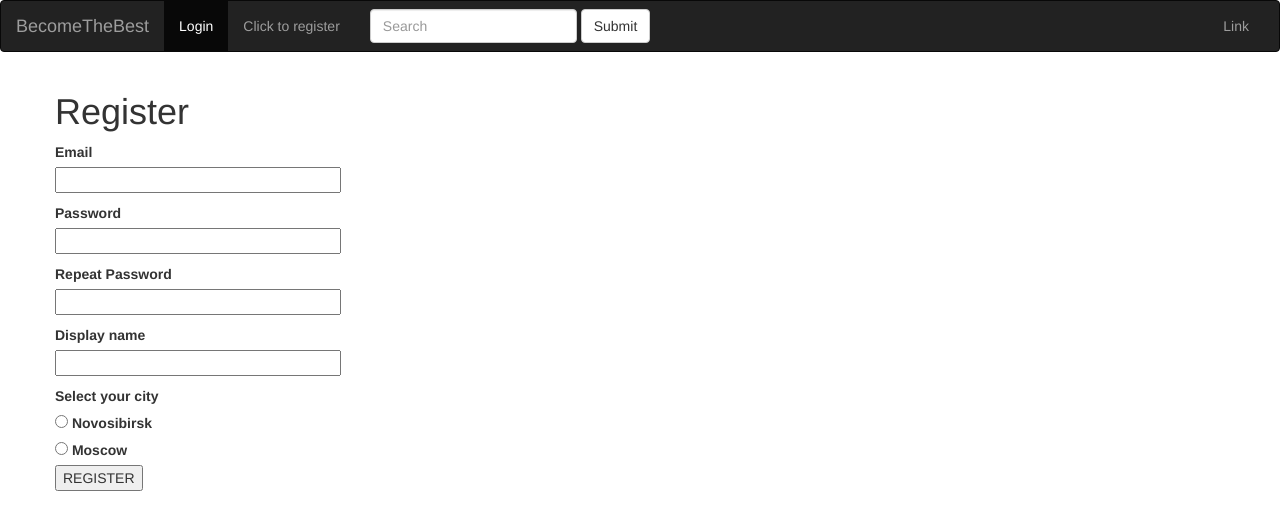
After one commit to Habatoo/sportApp2, a Flask app: page /register in a window 1280 px wide. The commit adds this page. Shown: the top 530 px of the page. Run offline with Flask 2, Linux system fonts and the light colour scheme; some libraries are stand-ins or nearby versions.

Commit message:
add login, logout, register, user tags

```diff
--- a/blueprints/posts/templates/posts/post_detail.html
+++ b/blueprints/posts/templates/posts/post_detail.html
@@ -1,7 +1,4 @@
-{% extends 'base.html' %} {% block title %} {{ post.title }} {% endblock %} {% block content_title %}
-<div class="tags">
-</div>
-{{ post.title }} {% endblock %} {% block content %}
+{% extends 'base.html' %} {% block title %} {{ post.title }} {% endblock %} {% block content_title %} {{ post.title }} {% endblock %} {% block content %}
 <div class="tags">
     {% for tag in tags %}
     <a href="{{ url_for('posts.tag_detail', slug=tag.slug) }}">
--- /dev/null
+++ b/forms.py
@@ -0,0 +1,57 @@
+from flask_wtf import FlaskForm
+from wtforms import StringField, PasswordField, BooleanField, SubmitField, SelectField, RadioField
+from wtforms.validators import ValidationError, DataRequired, Email, EqualTo, Length
+from wtforms import TextAreaField
+from models import *
+
+
+cities = [
+        {'label': 'Novosibirsk', 'value': 'Novosibirsk'},
+        {'label': 'Moscow', 'value': 'Moscow'},
+        ]
+
+class LoginForm(FlaskForm):
+    email = StringField('Email', validators=[DataRequired()])
+    password = PasswordField('Password', validators=[DataRequired()])
+    remember_me = BooleanField('Remember Me')
+    submit = SubmitField('Sign In')
+
+class RegistrationForm(FlaskForm):
+    email = StringField('Email', validators=[DataRequired(), Email()])
+    password = PasswordField('Password', validators=[DataRequired()])
+    password2 = PasswordField(
+        'Repeat Password', validators=[DataRequired(), EqualTo('password')])
+    username = StringField('Display name', validators=[DataRequired()])
+    city = RadioField('Select your city', default = '', validators=[DataRequired()],
+                    choices=[(city['label'], city['value']) for city in cities])
+
+    submit = SubmitField('Register')
+
+    def validate_username(self, username):
+        user = User.query.filter_by(username=username.data).first()
+        if user is not None:
+            raise ValidationError('Please use a different username.')
+
+    def validate_email(self, email):
+        email = User.query.filter_by(email=email.data).first()
+        if email is not None:
+            raise ValidationError('Please use a different email.')
+
+# class EditProfileForm(FlaskForm):
+#     username = StringField('Username', validators=[DataRequired()])
+#     about_me = TextAreaField('About me', validators=[Length(min=0, max=140)])
+#     submit = SubmitField('Submit')
+
+#     def __init__(self, original_username, *args, **kwargs):
+#         super(EditProfileForm, self).__init__(*args, **kwargs)
+#         self.original_username = original_username
+
+#     def validate_username(self, username):
+#         if username.data != self.original_username:
+#             user = User.query.filter_by(username=self.username.data).first()
+#             if user is not None:
+#                 raise ValidationError('Please use a different username.')
+
+# class PostForm(FlaskForm):
+#     post = TextAreaField('Say something', validators=[DataRequired(), Length(min=1, max=140)])
+#     submit = SubmitField('Submit')
--- a/templates/base.html
+++ b/templates/base.html
@@ -25,10 +25,20 @@
             <!-- Collect the nav links, forms, and other content for toggling -->
             <div class="collapse navbar-collapse" id="bs-example-navbar-collapse-1">
                 <ul class="nav navbar-nav">
-                    <li><a href="{{ url_for('users.index')}}">User</a></li>
-                    <li><a href="{{ url_for('posts.index')}}">Posts</a></li>
-                    <li><a href="{{ url_for('events.index')}}">Events</a></li>
 
+                    {% if current_user.is_anonymous %}
+                    <li class="nav-item active ">
+                        <a href="{{ url_for( 'login') }} ">Login</a>
+                    </li>
+                    <li class="nav-item ">
+                        <a class="nav-link " href="{{ url_for( 'register') }} ">Click to register</a>
+                    </li>
+                    {% else %}
+                    <li class="nav-item "><a href="{{ url_for('users.index')}}">User</a></li>
+                    <li class="nav-item "><a href="{{ url_for('posts.index')}}">Posts</a></li>
+                    <li class="nav-item "><a href="{{ url_for('events.index')}}">Events</a></li>
+                    <li class="nav-item "><a class="nav-link " href="{{ url_for( 'logout') }} ">Logout</a></li>
+                    {% endif %}
                 </ul>
                 <form class="navbar-form navbar-left">
                     <div class="form-group">
--- /dev/null
+++ b/templates/register.html
@@ -0,0 +1,40 @@
+{% extends "base.html" %} {% block content %}
+<h1>Register</h1>
+<form action="" method="post">
+    {{ form.hidden_tag() }}
+    <p>
+        {{ form.email.label }}<br> {{ form.email(size=32) }} {% for error in form.email.error %}
+        <span style="color: red;">[{{ error }}]</span> {% endfor %}
+    </p>
+    <p>
+        {{ form.password.label }}<br> {{ form.password(size=32) }} {% for error in form.password.errors %}
+        <span style="color: red;">[{{ error }}]</span> {% endfor %}
+    </p>
+    <p>
+        {{ form.password2.label }}<br> {{ form.password2(size=32) }}<br> {% for error in form.password2.errors %}
+        <span style="color: red;">[{{ error }}]</span> {% endfor %}
+    </p>
+    <p>
+        {{ form.username.label }}<br> {{ form.username(size=32) }}<br> {% for error in form.username.errors %}
+        <span style="color: red;">[{{ error }}]</span> {% endfor %}
+    </p>
+
+    <div>
+        {{ form.city.label }}<br>
+        {% for subfield in form.city %}
+            <div>
+                {{ subfield() }}
+                <span>{{ subfield.label }}</span>
+            </div>
+        {% endfor %}
+
+        {% for error in form.city.errors %}
+            <span style="color: red;">[{{ error }}]</span>
+        {% endfor %}
+
+    </div>
+
+    <p> {{ form.submit(value="REGISTER") }}</p>
+
+</form>
+{% endblock %}
--- a/view.py
+++ b/view.py
@@ -1,7 +1,58 @@
-from app import app
-from flask import render_template
+from datetime import datetime
+from werkzeug.urls import url_parse
+
+from flask import render_template, flash, redirect, url_for, request
+from forms import LoginForm, RegistrationForm
+from flask_login import login_user, logout_user, current_user, login_required
+
+from app import app, db
+from models import *
+
+@app.before_request
+def before_request():
+    if current_user.is_authenticated:
+        current_user.last_seen = datetime.utcnow()
+        db.session.commit()
 
 @app.route('/')
+@app.route('/index')
+@login_required
 def index():
-    name = 'Stas'
-    return render_template('index.html', name=name)
+    user = User.query.filter_by(username=current_user.username).first_or_404()
+    return render_template("index.html", title='Home Page', user=user)
+
+@app.route('/login', methods=['GET', 'POST'])
+def login():
+    if current_user.is_authenticated:
+        return redirect(url_for('index'))
+    form = LoginForm()
+    if form.validate_on_submit():
+        user = User.query.filter_by(email=form.email.data).first()
+        if user is None or not user.check_password(form.password.data):
+            flash('Incorrect email or password.')
+            return redirect(url_for('login'))
+        login_user(user, remember=form.remember_me.data)
+        next_page = request.args.get('next')
+        if not next_page or url_parse(next_page).netloc != '':
+            next_page = url_for('index')
+        return redirect(next_page)
+    return render_template('login.html', title='Sign In', form=form)
+
+@app.route('/logout')
+def logout():
+    logout_user()
+    return redirect(url_for('index'))
+
+@app.route('/register', methods=['GET', 'POST'])
+def register():
+    if current_user.is_authenticated:
+        return redirect(url_for('index'))
+    form = RegistrationForm()
+    if form.validate_on_submit():
+        user = User(username=form.username.data, email=form.email.data)
+        user.set_password(form.password.data)
+        db.session.add(user)
+        db.session.commit()
+        flash('Congratulations, you are now a registered user!')
+        return redirect(url_for('login'))
+    return render_template('register.html', title='Register', form=form)
```
Also changed, not shown: app.py (+6 -2 lines), migrations/versions/42159b54912a_.py (added, +52 -0 lines), models.py (+34 -10 lines), templates/index.html (+8 -1 lines), templates/login.html (added, +16 -0 lines), app.db.
